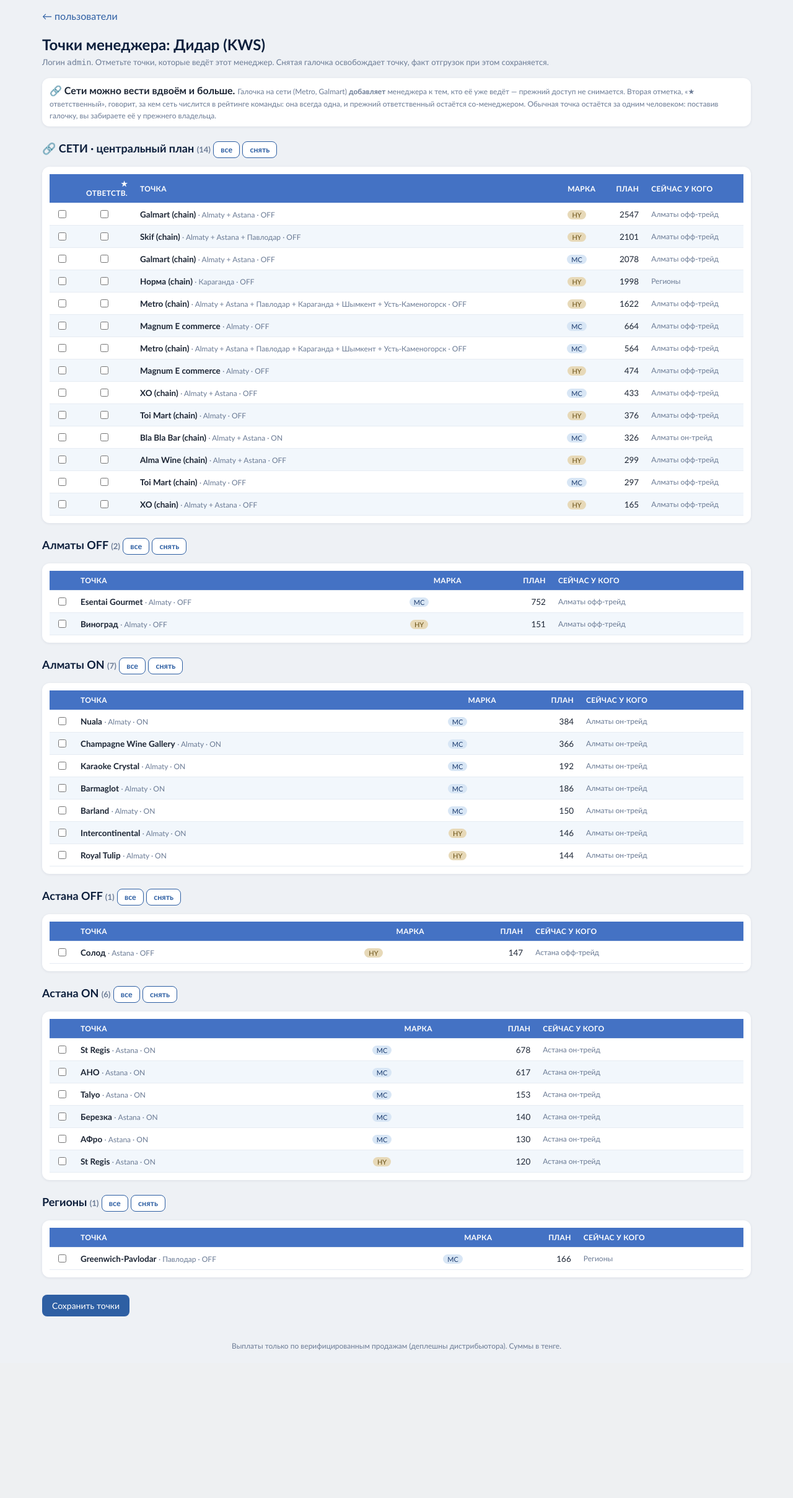
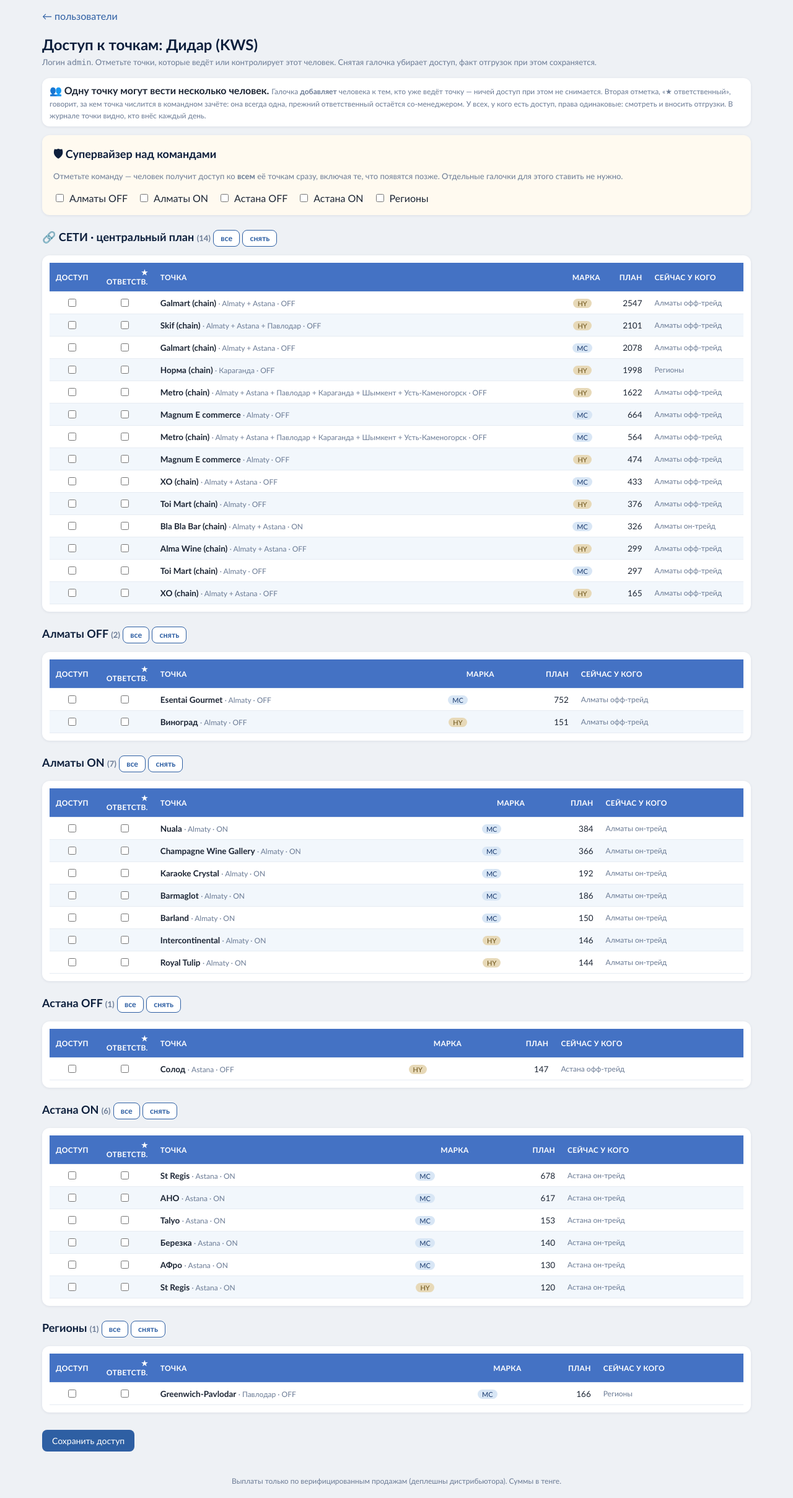
Before and after one commit to abdimanapd-spec/MH_KWS_MOTIVATION_HE_MC, a Flask app: page /admin/users/1/outlets in a window 1280 px wide. Shown: the part 45-2462 px from the top of the page at 62% size. Before the commit the page ends 2223 px from the top, so only its background shows below. Run offline with Flask 3, Linux system fonts and the light colour scheme; the visitor is signed in with stand-in values (Sample User, id 1).

Commit message:
Доступ: несколько человек на любой точке + супервайзеры над командами
- совместный доступ теперь на всех точках, а не только на сетях:
  галочка добавляет человека, ★ ответственный задаёт командный зачёт
- новая таблица team_access: супервайзер над командой получает доступ
  ко всем её точкам сразу, включая будущие, с правами менеджера
- страница «Доступ к точкам»: карточка выбора команд, ★ на всех секциях,
  метка «команда» на точках, доступных через супервайзерство
- список пользователей показывает команды супервайзера, точки не двоятся
- супервайзерство попадает в резервную копию и снимается вместе с юзером
- инструкция и README переписаны под новую модель доступа

```diff
--- a/app.py
+++ b/app.py
@@ -7,7 +7,8 @@ from datetime import datetime
 from collections import defaultdict
 from flask import (Flask, render_template, request, redirect, url_for, session,
                    flash, abort, jsonify, Response)
-from models import db, User, Outlet, Entry, MonthClose, Setting, OutletAccess
+from models import (db, User, Outlet, Entry, MonthClose, Setting,
+                    OutletAccess, TeamAccess)
 import program as P
 
 HERE = os.path.dirname(os.path.abspath(__file__))
@@ -161,31 +162,57 @@ def closed_months():
     return {m.month for m in MonthClose.query.all()}
 
 # ---------- доступ к точкам ----------
+# Любую точку могут вести несколько человек. Один из них — «ответственный»
+# (Outlet.manager_id): по нему точка попадает в командный зачёт. Остальные
+# получают доступ либо поимённо (OutletAccess), либо оптом — как супервайзер
+# над целой командой (TeamAccess). Права у всех одинаковые.
 def is_chain(oid):
-    """Сеть (Metro, Galmart) — только у сетей может быть несколько менеджеров."""
     return bool(P.PLAN_BY_ID[oid].get('is_chain'))
 
 def shared_ids(uid):
     return {a.outlet_id for a in OutletAccess.query.filter_by(user_id=uid).all()}
 
+def sup_teams(uid):
+    """Команды, над которыми человек супервайзер."""
+    return {t.team for t in TeamAccess.query.filter_by(user_id=uid).all()}
+
+def supervisors_of(team):
+    if not team:
+        return []
+    return [t.user for t in TeamAccess.query.filter_by(team=team).all() if t.user]
+
 def my_outlets(u):
-    """Точки менеджера: свои + сети, к которым ему открыт общий доступ."""
+    """Точки человека: свои + открытые поимённо + все точки подшефных команд."""
     rows = Outlet.query.filter_by(manager_id=u.id).all()
-    extra = shared_ids(u.id) - {o.id for o in rows}
+    have = {o.id for o in rows}
+    extra = shared_ids(u.id) - have
     if extra:
         rows += Outlet.query.filter(Outlet.id.in_(extra)).all()
+        have |= extra
+    teams = sup_teams(u.id)
+    if teams:
+        rows += [o for o in Outlet.query.filter(Outlet.team.in_(teams)).all()
+                 if o.id not in have]
     return rows
 
 def can_access(u, o):
     if u.role == 'admin' or o.manager_id == u.id:
         return True
-    return OutletAccess.query.filter_by(outlet_id=o.id, user_id=u.id).first() is not None
+    if OutletAccess.query.filter_by(outlet_id=o.id, user_id=u.id).first():
+        return True
+    return bool(o.team) and TeamAccess.query.filter_by(
+        user_id=u.id, team=o.team).first() is not None
 
 def outlet_team(o):
     """Кто ведёт точку: ответственный первым, затем остальные."""
     team = [o.manager] if o.manager else []
-    team += [a.user for a in OutletAccess.query.filter_by(outlet_id=o.id).all()
-             if a.user and a.user_id != o.manager_id]
+    seen = {o.manager_id}
+    for a in OutletAccess.query.filter_by(outlet_id=o.id).all():
+        if a.user and a.user_id not in seen:
+            team.append(a.user); seen.add(a.user_id)
+    for s in supervisors_of(o.team):
+        if s.id not in seen:
+            team.append(s); seen.add(s.id)
     return team
 
 # ---------- агрегация из ежедневного журнала ----------
@@ -432,14 +459,25 @@ def register_routes(app):
     @login_required('admin')
     def users():
         us = User.query.order_by(User.role.desc(), User.name).all()
-        cnt = {}
-        for o in Outlet.query.all():
+        outlets = Outlet.query.all()
+        cnt, own_ids, by_team = {}, {}, {}
+        for o in outlets:
             cnt[o.manager_id] = cnt.get(o.manager_id, 0) + 1
-        shared = {}
+            own_ids.setdefault(o.manager_id, set()).add(o.id)
+            by_team.setdefault(o.team, set()).add(o.id)
+        acc = {}
         for a in OutletAccess.query.all():
-            shared[a.user_id] = shared.get(a.user_id, 0) + 1
+            acc.setdefault(a.user_id, set()).add(a.outlet_id)
+        sups = {}
+        for t in TeamAccess.query.all():
+            sups.setdefault(t.user_id, []).append(t.team)
+            acc.setdefault(t.user_id, set()).update(by_team.get(t.team, ()))
+        for tl in sups.values():
+            tl.sort()
+        shared = {uid: len(s - own_ids.get(uid, set())) for uid, s in acc.items()}
         free = Outlet.query.filter(Outlet.manager_id.is_(None)).count()
-        return render_template('users.html', users=us, cnt=cnt, shared=shared, free=free,
+        return render_template('users.html', users=us, cnt=cnt, shared=shared,
+                               sups=sups, free=free,
                                teams=list(TEAM_MANAGER.keys()),
                                new_pw=session.pop('new_pw', None))
 
@@ -480,8 +518,8 @@ def register_routes(app):
             flash('Админа удалить нельзя'); return redirect(url_for('users'))
         passed = 0
         for o in Outlet.query.filter_by(manager_id=u.id).all():
-            # если точку вёл ещё кто-то (сеть) — ответственным становится он,
-            # чтобы сеть не осталась без владельца
+            # если точку вёл ещё кто-то — ответственным становится он,
+            # чтобы точка не осталась без владельца
             other = OutletAccess.query.filter(OutletAccess.outlet_id == o.id,
                                               OutletAccess.user_id != u.id).first()
             if other:
@@ -491,6 +529,8 @@ def register_routes(app):
                 o.manager_id = None
         for a in OutletAccess.query.filter_by(user_id=u.id).all():
             db.session.delete(a)
+        for t in TeamAccess.query.filter_by(user_id=u.id).all():
+            db.session.delete(t)
         db.session.delete(u); db.session.commit()
         flash(f'Пользователь «{u.name}» удалён, его точки освобождены'
               + (f' (из них {passed} перешли к со-менеджеру)' if passed else ''))
@@ -524,15 +564,14 @@ def register_routes(app):
 
             own = co = 0
             for o in Outlet.query.all():
-                chain = is_chain(o.id)
                 if o.id in keep:
-                    take = (o.manager_id in (None, u.id) or not chain or o.id in lead)
-                    if take and chain and o.manager_id == u.id and has_lead \
+                    take = (o.manager_id in (None, u.id) or o.id in lead)
+                    if take and o.manager_id == u.id and has_lead \
                             and o.id not in lead and heir(o.id, u.id):
                         take = False          # сняли отметку — уступаем ответственность
                     if take:
                         prev = o.manager_id
-                        if prev and prev != u.id and chain:
+                        if prev and prev != u.id:
                             grant(o.id, prev)  # прежний ответственный остаётся в деле
                         o.manager_id = u.id
                         revoke(o.id, u.id)
@@ -542,7 +581,7 @@ def register_routes(app):
                             other = heir(o.id, u.id)
                             o.manager_id = other.user_id
                             db.session.delete(other)
-                        grant(o.id, u.id)      # сеть за кем-то — просто добавляем второго
+                        grant(o.id, u.id)      # точка уже за кем-то — просто добавляем
                         co += 1
                 else:
                     revoke(o.id, u.id)
@@ -553,19 +592,34 @@ def register_routes(app):
                             db.session.delete(other)
                         else:
                             o.manager_id = None
+
+            # супервайзер над целыми командами
+            want = set(request.form.getlist('team'))
+            had = sup_teams(u.id)
+            for t in TeamAccess.query.filter_by(user_id=u.id).all():
+                if t.team not in want:
+                    db.session.delete(t)
+            for t in want - had:
+                db.session.add(TeamAccess(user_id=u.id, team=t))
+
             db.session.commit()
-            flash(f'Точки для «{u.name}» сохранены: {own} свои'
-                  + (f', {co} общие (сети)' if co else ''))
+            flash(f'Доступ для «{u.name}» сохранён: точек под ответственность — {own}'
+                  + (f', общих — {co}' if co else '')
+                  + (f'; супервайзер над: {", ".join(sorted(want))}' if want else ''))
             return redirect(url_for('users'))
         mine = shared_ids(u.id)
+        sup = sup_teams(u.id)
         rows = [dict(o=o, plan=P.PLAN_BY_ID[o.id], section=P.section_of(P.PLAN_BY_ID[o.id]),
                      checked=(o.manager_id == u.id or o.id in mine),
                      lead=(o.manager_id == u.id),
                      chain=bool(P.PLAN_BY_ID[o.id].get('is_chain')),
+                     via_team=(o.team in sup and o.manager_id != u.id
+                               and o.id not in mine),
                      team=outlet_team(o))
                 for o in Outlet.query.all()]
         return render_template('user_outlets.html', u=u,
-                               sections=group_sections(rows))
+                               sections=group_sections(rows),
+                               all_teams=list(TEAM_MANAGER.keys()), sup=sup)
 
     # ----- резервная копия (только админ) -----
     @app.route('/admin/backup.json')
@@ -584,6 +638,8 @@ def register_routes(app):
                         for o in Outlet.query.order_by(Outlet.id).all()],
             'shared': [dict(outlet=a.outlet_id, manager=uname.get(a.user_id))
                        for a in OutletAccess.query.order_by(OutletAccess.id).all()],
+            'supervisors': [dict(manager=uname.get(t.user_id), team=t.team)
+                            for t in TeamAccess.query.order_by(TeamAccess.id).all()],
             'entries': [dict(outlet=e.outlet_id, date=e.date, sku=e.sku, units=e.units)
                         for e in Entry.query.order_by(Entry.id).all()],
             'closed': sorted(m.month for m in MonthClose.query.all()),
@@ -635,6 +691,14 @@ def register_routes(app):
                 continue
             db.session.add(OutletAccess(outlet_id=o.id, user_id=m.id))
             have.add((o.id, m.id)); linked += 1
+        have_t = {(t.user_id, t.team) for t in TeamAccess.query.all()}
+        for row in data.get('supervisors', []):
+            m = by_name.get(row.get('manager') or '')
+            t = row.get('team')
+            if not (m and t) or (m.id, t) in have_t:
+                continue
+            db.session.add(TeamAccess(user_id=m.id, team=t))
+            have_t.add((m.id, t)); linked += 1
         seen = {(e.outlet_id, e.date, e.sku) for e in Entry.query.all()}
         new_e = 0
         for row in data.get('entries', []):
--- a/templates/user_outlets.html
+++ b/templates/user_outlets.html
@@ -1,17 +1,31 @@
 {% extends 'base.html' %}
 {% block body %}
 <p><a href="{{ url_for('users') }}">← пользователи</a></p>
-<h1>Точки менеджера: {{ u.name }}</h1>
-<p class="sub">Логин <code>{{ u.username }}</code>{% if u.team %} · команда «{{ u.team }}»{% endif %}. Отметьте точки, которые ведёт этот менеджер. Снятая галочка освобождает точку, факт отгрузок при этом сохраняется.</p>
+<h1>Доступ к точкам: {{ u.name }}</h1>
+<p class="sub">Логин <code>{{ u.username }}</code>{% if u.team %} · команда «{{ u.team }}»{% endif %}. Отметьте точки, которые ведёт или контролирует этот человек. Снятая галочка убирает доступ, факт отгрузок при этом сохраняется.</p>
 <div class="card" style="padding:10px 12px">
-  <b>🔗 Сети можно вести вдвоём и больше.</b>
-  <span class="muted">Галочка на сети (Metro, Galmart) <b>добавляет</b> менеджера к тем, кто её уже ведёт — прежний доступ не снимается.
-  Вторая отметка, «★ ответственный», говорит, за кем сеть числится в рейтинге команды: она всегда одна, и прежний ответственный остаётся со-менеджером.
-  Обычная точка остаётся за одним человеком: поставив галочку, вы забираете её у прежнего владельца.</span>
+  <b>👥 Одну точку могут вести несколько человек.</b>
+  <span class="muted">Галочка <b>добавляет</b> человека к тем, кто уже ведёт точку — ничей доступ при этом не снимается.
+  Вторая отметка, «★ ответственный», говорит, за кем точка числится в командном зачёте: она всегда одна, прежний ответственный остаётся со-менеджером.
+  У всех, у кого есть доступ, права одинаковые: смотреть и вносить отгрузки. В журнале точки видно, кто внёс каждый день.</span>
 </div>
 
 <form method="post">
 <input type="hidden" name="leadform" value="1">
+
+<div class="card" style="border-color:#b98d3a;background:#fffaf0">
+  <h2 style="margin-top:0">🛡 Супервайзер над командами</h2>
+  <p class="sub" style="margin-top:0">Отметьте команду — человек получит доступ ко <b>всем</b> её точкам сразу, включая те, что появятся позже. Отдельные галочки для этого ставить не нужно.</p>
+  <div class="rowflex" style="gap:16px;flex-wrap:wrap">
+    {% for t in all_teams %}
+      <label style="display:flex;gap:6px;align-items:center;cursor:pointer">
+        <input type="checkbox" name="team" value="{{ t }}" {{ 'checked' if t in sup }}>
+        <span>{{ t }}</span>
+      </label>
+    {% endfor %}
+  </div>
+</div>
+
 {% for sec, rows in sections %}
   {% set si = loop.index %}
   <h2>{{ '🔗 СЕТИ · центральный план' if sec=='СЕТИ' else sec }}
@@ -20,16 +34,17 @@
       <a href="#" class="btn sm ghost" onclick="tick('{{ si }}',false);return false">снять</a></h2>
   <div class="card" style="padding:12px">
   <table>
-    <thead><tr><th style="width:40px"></th>{% if sec=='СЕТИ' %}<th style="width:96px">★ ответств.</th>{% endif %}<th class="l">Точка</th><th>Марка</th><th>План</th><th class="l">Сейчас у кого</th></tr></thead>
+    <thead><tr><th style="width:40px">доступ</th><th style="width:96px">★ ответств.</th><th class="l">Точка</th><th>Марка</th><th>План</th><th class="l">Сейчас у кого</th></tr></thead>
     <tbody>
     {% for r in rows %}
       <tr>
         <td class="center"><input type="checkbox" name="oid" value="{{ r.o.id }}"
             data-sec="{{ si }}"
             {{ 'checked' if r.checked }}></td>
-        {% if sec=='СЕТИ' %}<td class="center"><input type="checkbox" name="lead" value="{{ r.o.id }}"
-            {{ 'checked' if r.lead }}></td>{% endif %}
-        <td class="l"><b>{{ r.o.name }}</b> <span class="muted">· {{ r.o.city }} · {{ r.o.channel }}</span></td>
+        <td class="center"><input type="checkbox" name="lead" value="{{ r.o.id }}"
+            {{ 'checked' if r.lead }}></td>
+        <td class="l"><b>{{ r.o.name }}</b> <span class="muted">· {{ r.o.city }} · {{ r.o.channel }}</span>
+            {% if r.via_team %}<span class="tag" title="доступ через супервайзерство над командой">🛡 команда</span>{% endif %}</td>
         <td class="center"><span class="tag {{ 'hy' if r.o.brand=='HY' else 'mc' }}">{{ r.o.brand }}</span></td>
         <td>{{ r.plan.target }}</td>
         <td class="l muted">{% if r.team %}{% for m in r.team %}{{ m.name }}{% if not loop.last %} + {% endif %}{% endfor %}{% else %}— свободна —{% endif %}</td>
@@ -39,7 +54,7 @@
   </table>
   </div>
 {% endfor %}
-  <button class="btn" style="margin-top:14px">Сохранить точки</button>
+  <button class="btn" style="margin-top:14px">Сохранить доступ</button>
 </form>
 
 <script>
--- a/templates/users.html
+++ b/templates/users.html
@@ -1,7 +1,7 @@
 {% extends 'base.html' %}
 {% block body %}
 <h1>Пользователи</h1>
-<p class="sub">Персональный логин для каждого менеджера. Точки закрепляются за конкретным человеком — менеджер видит и заполняет только свои. Сети (Metro, Galmart) можно открыть сразу нескольким менеджерам.</p>
+<p class="sub">Персональный логин для каждого менеджера. У каждой точки один ответственный — по нему она идёт в командный зачёт, — но доступ к ней можно открыть и другим: поимённо или сразу всей командой (супервайзер).</p>
 
 {% if new_pw %}
 <div class="card" style="border-color:#b98d3a;background:#fffaf0">
@@ -40,7 +40,8 @@
     <tr>
       <td class="l"><b>{{ u.name }}</b></td>
       <td class="l"><code>{{ u.username }}</code></td>
-      <td class="l">{% if u.role=='admin' %}<span class="tag">админ</span>{% else %}{{ u.team or '—' }}{% endif %}</td>
+      <td class="l">{% if u.role=='admin' %}<span class="tag">админ</span>{% else %}{{ u.team or '—' }}{% endif %}
+          {% if sups.get(u.id) %}<div class="muted" style="font-size:11px">🛡 супервайзер: {{ sups[u.id]|join(', ') }}</div>{% endif %}</td>
       <td>{{ cnt.get(u.id, 0) + shared.get(u.id, 0) }}{% if shared.get(u.id) %}<div class="muted" style="font-size:11px">из них {{ shared[u.id] }} общие</div>{% endif %}</td>
       <td class="l">
         <form method="post" action="{{ url_for('user_password', uid=u.id) }}" style="display:flex;gap:6px">
```
Also changed, not shown: models.py (+11 -1 lines), templates/help.html (+12 -3 lines), README.md.
